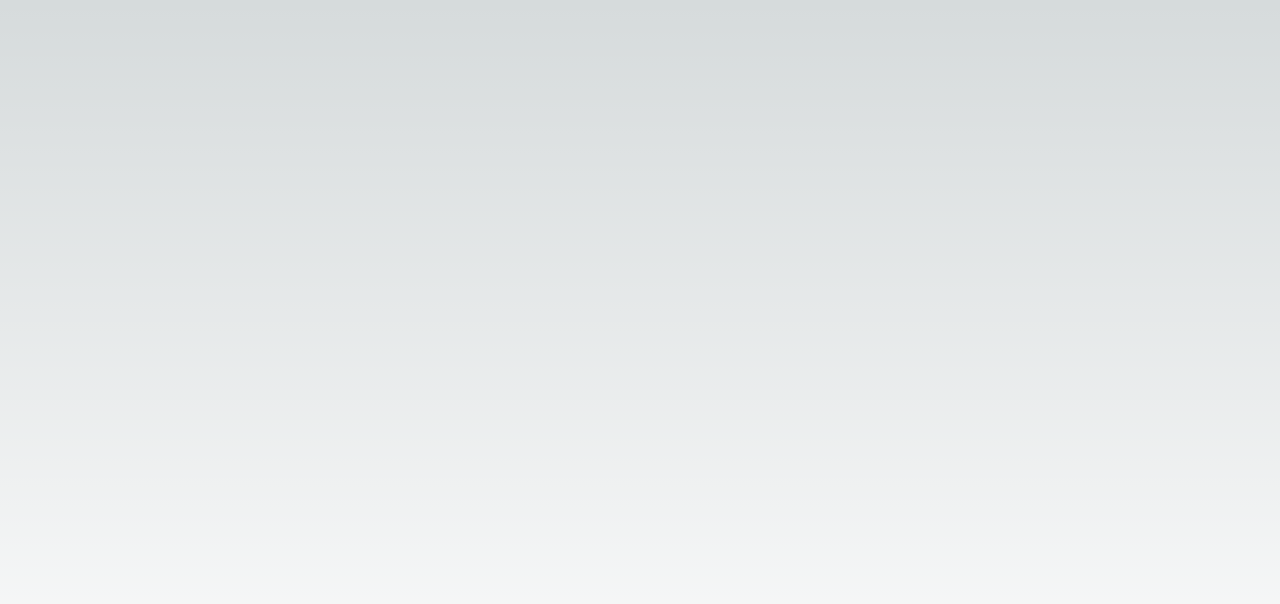
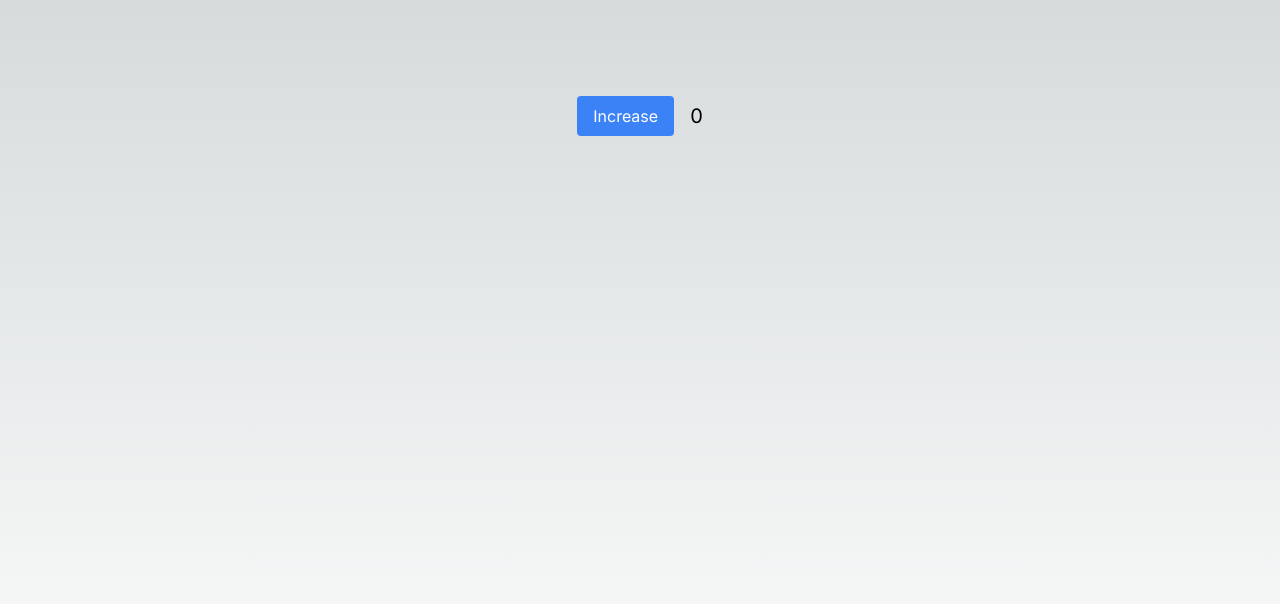
Before and after one commit to stub-ai/flow-tried-simple-counter-page, a Next.js app: page / in a window 1280 px wide. Shown: the top 604 px of the page. Built offline with nearby package versions, Linux system fonts and the light colour scheme.

Commit message:
Commit from Stub AI (#1)

```diff
--- /dev/null
+++ b/components/Counter.tsx
@@ -0,0 +1,19 @@
+import { useState } from 'react';
+
+const Counter = () => {
+  const [count, setCount] = useState(0);
+
+  return (
+    <div className="flex items-center justify-center space-x-4">
+      <button
+        className="px-4 py-2 text-white bg-blue-500 rounded hover:bg-blue-700 active:bg-blue-800 focus:outline-none"
+        onClick={() => setCount(count + 1)}
+      >
+        Increase
+      </button>
+      <span className="text-xl">{count}</span>
+    </div>
+  );
+};
+
+export default Counter;
--- a/pages/index.tsx
+++ b/pages/index.tsx
@@ -1,5 +1,6 @@
 import Image from 'next/image'
 import { Inter } from 'next/font/google'
+import Counter from '../components/Counter'
 
 const inter = Inter({ subsets: ['latin'] })
 
@@ -8,6 +9,7 @@ export default function Home() {
     <main
       className={`flex min-h-screen flex-col items-center justify-between p-24 ${inter.className}`}
     >
+      <Counter />
     </main>
   )
 }
```
